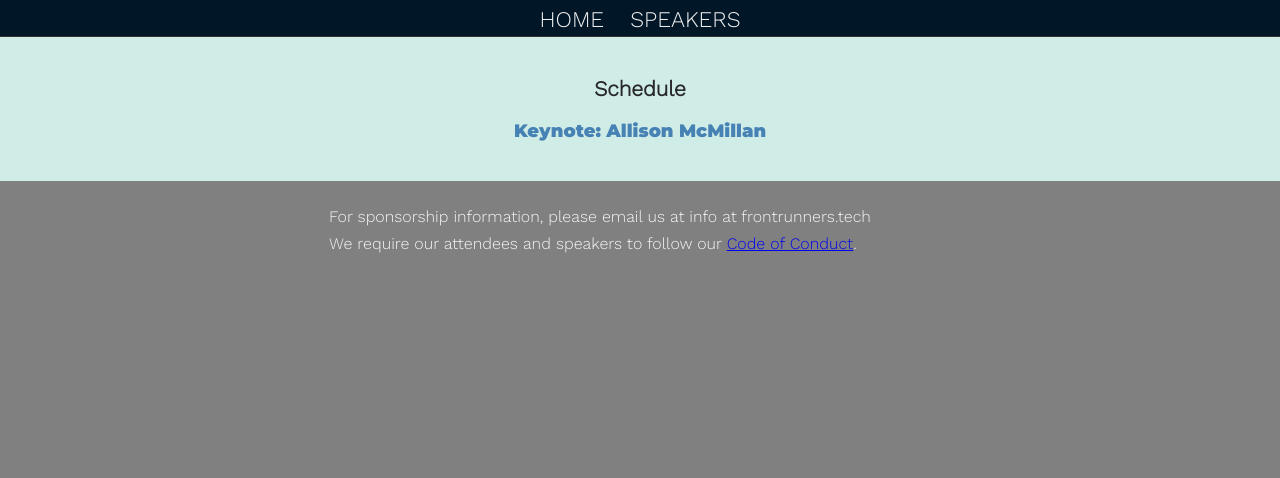
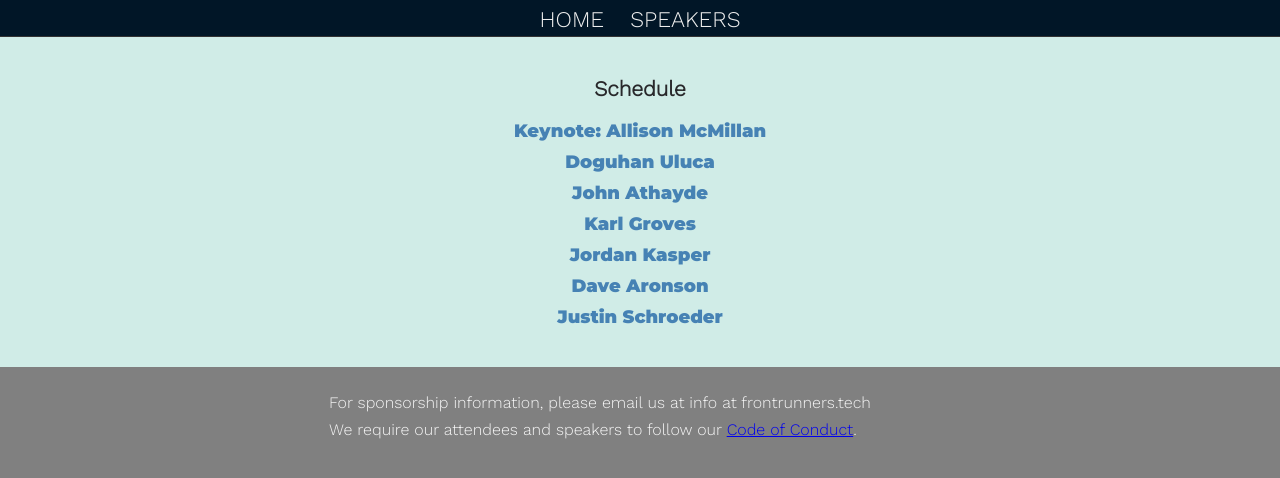
Before and after one commit to gothamgo/frontrunnersconf.github.io, a Jekyll site: the page built from test/testpage.html, in a window 1280 px wide. Shown: the top 478 px of the page. Built offline with Jekyll 4.4.1, drawn with Linux system fonts in a browser that asks for light colours.

Commit message:
Update schedule.html

```diff
--- a/_includes/schedule.html
+++ b/_includes/schedule.html
@@ -40,5 +40,23 @@
     <div class="schedule-entry">
       <p><a href="{{site.url}}/speakers.html#allison-mcmillan">Keynote: Allison McMillan</a></p>
     </div>
+    <div class="schedule-entry">
+      <p><a href="{{site.url}}/speakers.html#doguhan-uluca">Doguhan Uluca</a></p>
+    </div>
+    <div class="schedule-entry">
+     <p><a href="{{site.url}}/speakers.html#john-athayde">John Athayde</a></p>
+    </div>
+    <div class="schedule-entry">
+      <p><a href="{{site.url}}/speakers.html#karl-groves">Karl Groves</a></p>
+    </div>
+    <div class="schedule-entry">
+      <p><a href="{{site.url}}/speakers.html#jordan-kasper">Jordan Kasper</a></p>
+    </div>
+    <div class="schedule-entry">
+      <p><a href="{{site.url}}/speakers.html#dave-aronson">Dave Aronson</a></p>
+    </div>
+    <div class="schedule-entry">
+      <p><a href="{{site.url}}/speakers.html#justin-schroeder">Justin Schroeder</a></p>
+    </div>
   </div>
 </div>
```
